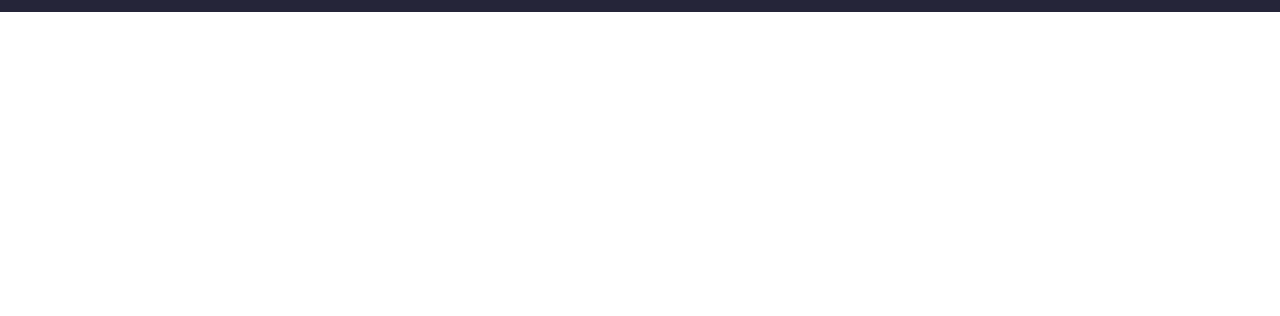
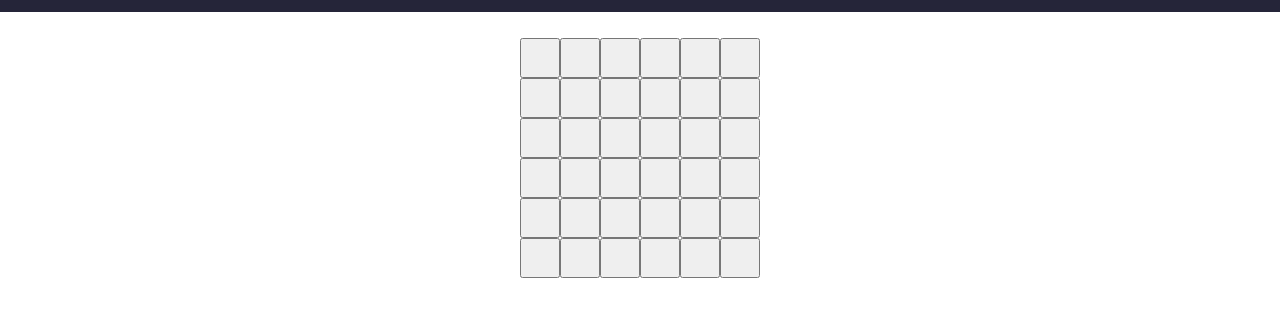
Before and after one commit to IsaSaete/Minesweeper, a website with bundled scripts: page public/index.html in a window 1280 px wide. Shown: the part 78-394 px from the top of the page. Built offline with nearby package versions, Linux system fonts and the light colour scheme; a web font is replaced by a local one.

Commit message:
Render board with random mines

```diff
--- a/public/index.html
+++ b/public/index.html
@@ -12,6 +12,7 @@
     rel="stylesheet">
   <link rel="shortcut icon" href="/images/favicon.svg" type="image/svg+xml">
   <link rel="stylesheet" href="styles.css">
+  <script type="module" src="js/index.js"></script>
 </head>
 
 <body>
@@ -20,7 +21,11 @@
       <h1 class="title-game">Minesweeper</h1>
       <img src="/images/mine.svg" alt="mine-logo" width="60" height="60">
     </header>
+    <main class="board-container">
+
+    </main>
   </div>
+
 </body>
 
 </html>
--- a/public/styles.css
+++ b/public/styles.css
@@ -22,3 +22,29 @@ body {
   font-size: 2rem;
   color: #0ff;
 }
+
+.board-container {
+  padding: 10px;
+  display: flex;
+  justify-content: center;
+}
+
+.board {
+  display: grid;
+  grid-template-columns: repeat(6, 1fr);
+  padding: 0;
+}
+
+.cells {
+  list-style: none;
+}
+
+.cell {
+  font-size: 1.5rem;
+  width: 40px;
+  height: 40px;
+  margin: 0;
+  padding: 0;
+  display: flex;
+  justify-content: center;
+}
--- /dev/null
+++ b/src/gameBoard/board/ui/renderBoard.ts
@@ -0,0 +1,26 @@
+import { Board } from "../../../types";
+
+export const renderBoard = (board: Board): void => {
+  const boardContainerElement = document.querySelector(".board-container");
+
+  if (!boardContainerElement) {
+    throw new Error("No existe el elemento boardCoainter");
+  }
+
+  const boardElement = document.createElement("ul");
+  boardElement.className = "board";
+
+  board.forEach((row) => {
+    row.forEach((cell) => {
+      const cellElement = document.createElement("button");
+      cellElement.className = "cell";
+
+      const listElement = document.createElement("li");
+      listElement.className = "cells";
+      listElement.appendChild(cellElement);
+      boardElement.appendChild(listElement);
+    });
+  });
+
+  boardContainerElement.appendChild(boardElement);
+};
--- a/src/index.ts
+++ b/src/index.ts
@@ -1,5 +1,8 @@
 import { createBoard } from "./gameBoard/board/factory/createBoard.js";
 import { getRandomPositionMines } from "./gameBoard/mines/getPositionMines.js";
+import { renderBoard } from "./gameBoard/board/ui/renderBoard.js";
 
 const gameBoard = createBoard(6);
-getRandomPositionMines(gameBoard);
+const radonmMinesBoard = getRandomPositionMines(gameBoard);
+
+renderBoard(radonmMinesBoard);
```
Also changed, not shown: public/images/supermario_mine.svg (added).
